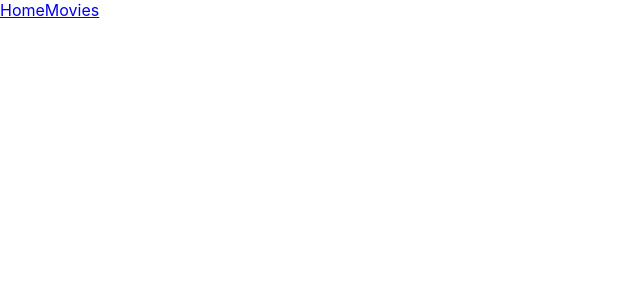
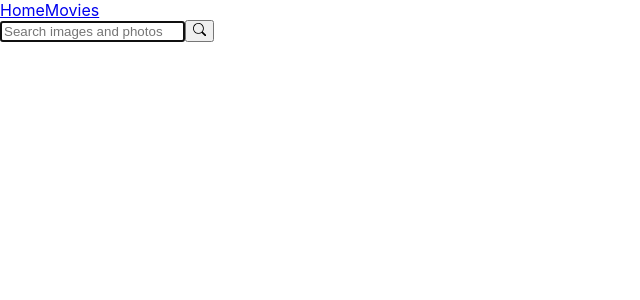
Before and after one commit to diankasmilian/goit-react-hw-05-movies, a React (Create React App) app: page /goit-react-hw-05-movies/movies in a window 1280 px wide. Before the commit this address had no page. Shown: the top 300 px of the page, without its empty margins (0-640 px from the left). Built offline with nearby package versions, Linux system fonts and the light colour scheme.

Commit message:
finish page movies and home

```diff
--- a/package.json
+++ b/package.json
@@ -7,10 +7,14 @@
     "@testing-library/jest-dom": "^5.16.3",
     "@testing-library/react": "^12.1.4",
     "@testing-library/user-event": "^13.5.0",
+    "axios": "^1.4.0",
+    "prop-types": "^15.8.1",
     "react": "^18.1.0",
     "react-dom": "^18.1.0",
+    "react-icons": "^4.10.1",
     "react-router-dom": "^6.14.1",
     "react-scripts": "5.0.1",
+    "react-toastify": "^9.1.3",
     "web-vitals": "^2.1.3"
   },
   "scripts": {
--- /dev/null
+++ b/src/API.jsx
@@ -0,0 +1,21 @@
+import axios from 'axios';
+
+const KEY = '11b22fda1e12613c77a804fa2bfa034a';
+const moviesApi = axios.create({
+  baseURL: 'https://api.themoviedb.org/3/',
+});
+
+export const getTrendMovies = async () => {
+  const {data} = await moviesApi.get('trending/all/day', {
+    params: { api_key: KEY },
+  });
+  return data;
+};
+
+
+export const getSearchMovies = async (value) => {
+   const {data} = await moviesApi.get(`search/movie?query=${value}&include_adult=false&language=en-US&page=1`, {
+      params: {api_key: KEY },
+   })
+   return data
+}
--- a/src/components/App.jsx
+++ b/src/components/App.jsx
@@ -1,3 +1,5 @@
+import Home from 'pages/Home';
+import Movies from 'pages/Movies';
 import { NavLink, Route, Routes } from 'react-router-dom';
 
 export const App = () => {
@@ -5,10 +7,12 @@ export const App = () => {
     <div>
       <nav>
         <NavLink to='/'>Home</NavLink>
-        <NavLink>Movies</NavLink>
+        <NavLink to='/movies'>Movies</NavLink>
       </nav>
       <Routes>
-        <Route path='/' element={<div>Home page</div>} />
+        <Route path='/' element={<Home/>} />
+        <Route path='/movies' element={<Movies/>} />
+        <Route  path='/movies/:moviesId' element={<div>Movies change</div>}/>
       </Routes>
     </div>
   );
--- /dev/null
+++ b/src/components/MoviesList/MoviesList.jsx
@@ -0,0 +1,29 @@
+import { useEffect, useState } from "react"
+import { NavLink } from "react-router-dom"
+import { PropTypes } from "prop-types"
+
+export const MoviesList = ({movies}) => {
+const [moviesArray, setMoviesArray] = useState([])
+
+useEffect(() => {
+const moviesTrand = async () => {
+   const {results} = await movies;
+   setMoviesArray(results)
+}
+moviesTrand()
+}, [movies])
+
+return (
+   <ul>
+      {moviesArray.map(movie => (
+         <li key={movie.id}>
+            <NavLink to={`${movie.id}`}>{movie.title || movie.name}</NavLink>
+         </li>
+      ))}
+   </ul>
+)
+}
+
+MoviesList.propTypes = {
+   movies: PropTypes.object.isRequired,
+}
--- /dev/null
+++ b/src/components/SearchMovies/SearchMovies.jsx
@@ -0,0 +1,42 @@
+import { BsSearch } from 'react-icons/bs';
+import { useState } from 'react';
+import { toast } from 'react-toastify';
+
+export const SearchMovies = ({onSubmit}) => {
+const [value, setValue] = useState('')
+
+const handleValueChange = e => {
+   setValue(e.target.value);
+ };
+
+ const handleSubmit = e => {
+   e.preventDefault();
+
+   if (value.trim() === "") {
+     toast.error('Enter a value');
+     return;
+   }
+
+   onSubmit(value);
+   setValue('');
+ };
+
+
+  return (
+    <form onSubmit={handleSubmit}>
+      <input
+        className="input"
+        value={value}
+        onChange={handleValueChange}
+        type="text"
+        autoComplete="off"
+        autoFocus
+        placeholder="Search images and photos"
+      />
+
+      <button type="submit" className="button">
+        <BsSearch />
+      </button>
+    </form>
+  );
+};
--- /dev/null
+++ b/src/components/SearchMovies/SearchMoviesList.jsx
@@ -0,0 +1,24 @@
+import { NavLink } from "react-router-dom"
+import { PropTypes } from "prop-types"
+
+export const SearchMoviesList = ({movies}) => {
+   return (
+      <ul>
+         {movies.map(movie => (
+            <li key={movie.id}>
+               <NavLink to={`${movie.id}`}>{movie.title || movie.name}</NavLink>
+            </li>
+         ))}
+      </ul>
+   )
+}
+
+SearchMoviesList.propTypes = {
+   movies: PropTypes.arrayOf(
+      PropTypes.shape({
+        id: PropTypes.number.isRequired,
+        title: PropTypes.string,
+        name: PropTypes.string,
+      })
+    ).isRequired,
+}
--- a/src/pages/Home.jsx
+++ b/src/pages/Home.jsx
@@ -0,0 +1,14 @@
+import { getTrendMovies } from "API";
+import { MoviesList } from "components/MoviesList/MoviesList";
+
+const Home = () => {
+const movies = getTrendMovies();
+
+return (
+   <main>
+     <MoviesList movies={movies}/>
+   </main>
+)
+}
+
+export default Home;
--- /dev/null
+++ b/src/pages/Movies.jsx
@@ -0,0 +1,47 @@
+import { SearchMovies } from "components/SearchMovies/SearchMovies";
+import { SearchMoviesList } from "components/SearchMovies/SearchMoviesList";
+import { useState, useEffect } from "react";
+import { ToastContainer } from 'react-toastify';
+import 'react-toastify/dist/ReactToastify.css';
+import { getSearchMovies } from "API";
+import { toast } from 'react-toastify';
+
+const Movies = () => {
+   const [value, setValue] = useState('')
+   const [movies, setMovies] = useState([])
+
+   useEffect(() => {
+   const searchMovie = async (value) => {
+      try {
+         const {results, total_results} = await getSearchMovies(value)
+
+         if (total_results === 0) {
+            toast.error('😥OOPS... undefined image')
+            return;
+          }
+
+         setMovies(results)
+      } catch (error) {
+         console.log(error)
+      }
+   }
+   if (value) {
+      searchMovie(value)
+   }
+   }, [value])
+
+   const handleFormSubmit = value => {
+      setValue(value);
+      setMovies([])
+    };
+return (
+   <main>
+      <SearchMovies onSubmit={handleFormSubmit}/>
+      <SearchMoviesList movies={movies}/>
+      <ToastContainer position="top-center" autoClose={2000} />
+   </main>
+
+)
+}
+
+export default Movies;
```
Also changed, not shown: 1 other file (tests, documents, lock files or other folders).
